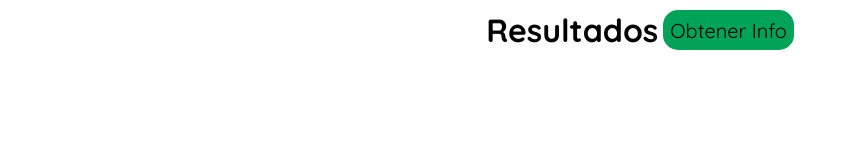
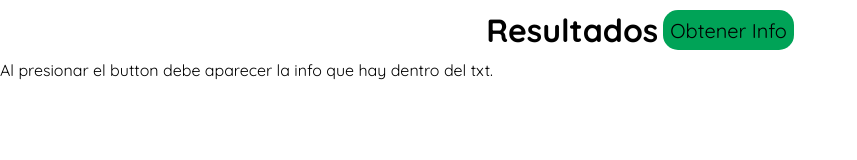
Before and after one commit to didiermosley/practica13.github.io, a plain HTML site: page index.html in a window 1280 px wide. Shown: the whole page, without its empty margins (0-857 px from the left). Drawn offline with Linux system fonts and the light colour scheme.

Commit message:
Version con otro branch

```diff
--- a/index.html
+++ b/index.html
@@ -16,6 +16,8 @@
         <button class="btn">Obtener Info</button>
     </div>
 
+    <p>Al presionar el button debe aparecer la info que hay dentro del txt.</p>
+
     <!-- <div class="container">
         <h2>Cantidad de Aprobados</h2>
         <h2>Cantidad de Reprobados</h2>
--- /dev/null
+++ b/p2.js
@@ -0,0 +1 @@
+console.log("¡Hola!");
--- a/practicacap13.js
+++ b/practicacap13.js
@@ -26,3 +26,5 @@ const funcion = async()=>{
 }
 
 document.querySelector(".btn").addEventListener("click", funcion);
+
+console.log("Prueba");
```
